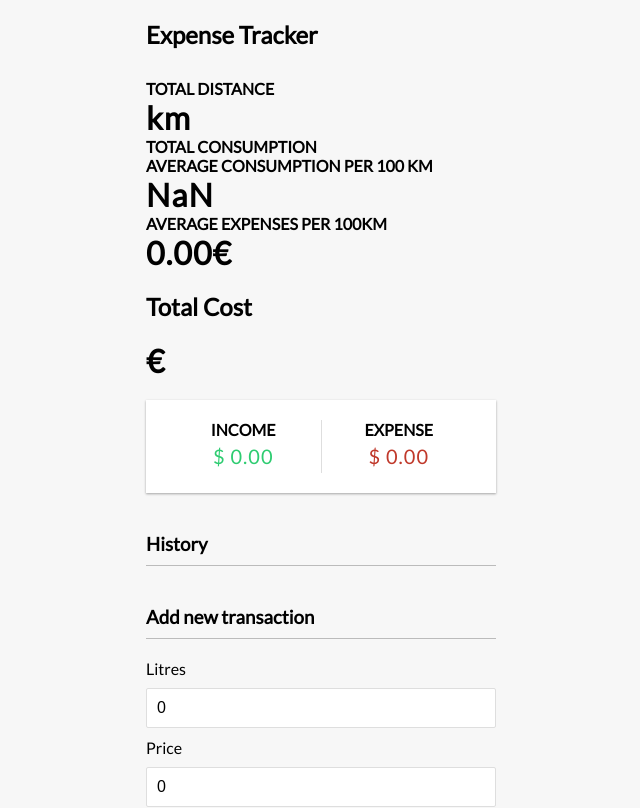
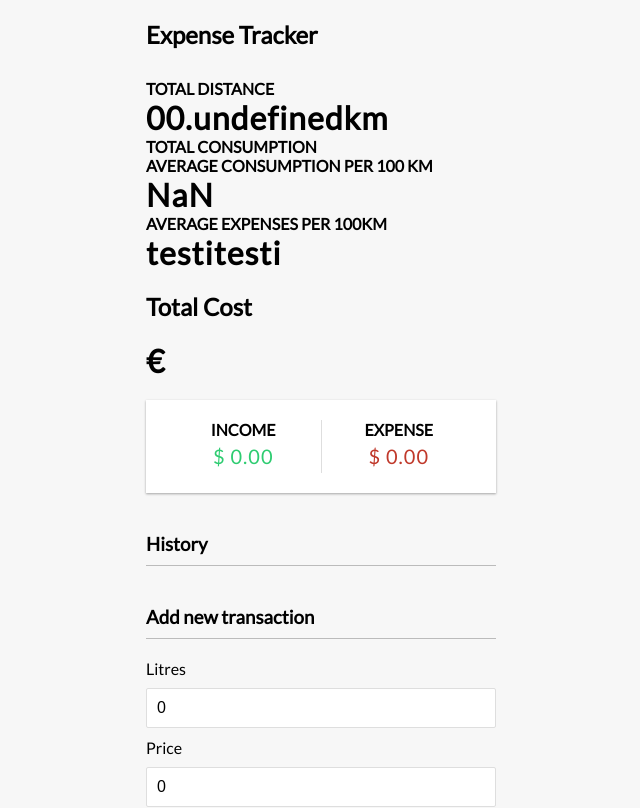
Before and after one commit to OsasuE/SOJS2021-Fuel-Expense, a React (Create React App) app in the folder fuel-calculator/: page / in a window 1280 px wide. Shown: the top 808 px of the page, without its empty margins (319-959 px from the left). Built offline with nearby package versions, Linux system fonts and the light colour scheme.

Commit message:
Yritetty laskea totalia

```diff
--- a/fuel-calculator/src/components/Balance.js
+++ b/fuel-calculator/src/components/Balance.js
@@ -17,36 +17,51 @@ function moneyFormatter(num) {
     );
 }
 
+function totalDistance(num) {
+    let p = num.toFixed(0).split('.');
+    return (
+        (p[0].split('')[0]) + p[0].split('').reverse().reduce(function (acc, num, i, orig) {
+                return num === '-' ? acc : num + (i && !(i % 3) ? ',' : '') + acc;
+            }, '') +
+        '.' +
+        p[1] + 'km'
+    );
+}
+
 export const Balance = () => {
     const { transactions } = useContext(GlobalContext);
 
     const amounts = transactions.map(transaction => transaction.amount);
-    const koko = transactions.map(transaction => transaction.distance);
+    const koko = transactions.map(transaction => transaction.Distance);
     const kustannus = transactions.map(transaction => transaction.price);
 
     const kilometrit = transactions.map(transaction => transaction.distance);
-    const litrat =  transactions.map(transaction => transaction.litres);
+    const litrat = transactions.map(transaction => transaction.litres);
 
     const totConsumption = (kilometrit / litrat);
 
+    let testi = parseFloat(transactions.distance);
+    const lista = [];
+    const kokmatka = [];
 
+    const income = koko.filter(item => item > 0).reduce((acc, item) => (acc += item), 0);
 
 
     const matka = transactions.distance < 0 ? ' km' : ' km';
     const hinta = transactions.distance < 0 ? '€' : '€';
 
-    const total = amounts.reduce((acc, item) => (acc += item), 0);
+    const total = koko.reduce((acc, item) => (acc += item), 0);
 
     return (
         <>
             <h4>Total Distance</h4>
-            <h1>{koko}{matka}</h1>
+            <h1>{totalDistance(income)}</h1>
             <h4>Total Consumption</h4>
             <h1>{litrat}</h1>
             <h4>Average Consumption per 100 km</h4>
             <h1>{totConsumption}</h1>
             <h4>Average Expenses per 100km</h4>
-            <h1 id="avgExpenses">0.00€</h1>
+            <h1>testitesti</h1>
             <h2>Total Cost</h2>
             <h1>{kustannus}{hinta}</h1>
         </>
```
